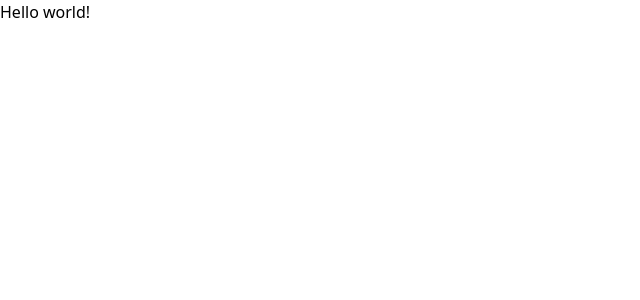
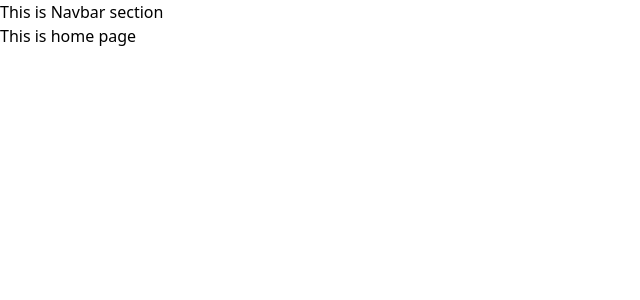
Before and after one commit to Flocky05/Biker-Zone, a React (Vite) app: page / in a window 1280 px wide. Shown: the top 300 px of the page, without its empty margins (0-640 px from the left). Built offline with nearby package versions, Linux system fonts and the light colour scheme.

Commit message:
added Main section

```diff
--- /dev/null
+++ b/src/component/Main/Main.jsx
@@ -0,0 +1,14 @@
+import { Outlet } from "react-router-dom";
+import Navbar from "../Navbar/Navbar";
+
+
+const Main = () => {
+    return (
+        <div>
+            <Navbar></Navbar>
+            <Outlet></Outlet>
+        </div>
+    );
+};
+
+export default Main;
```
Also changed, not shown: src/main.jsx (+9 -1 lines).
